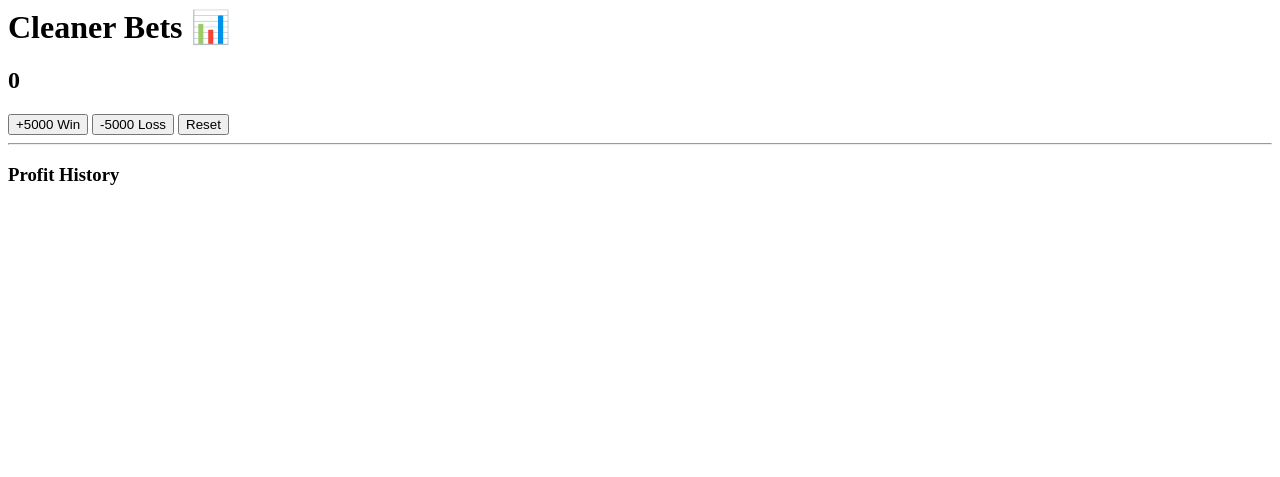
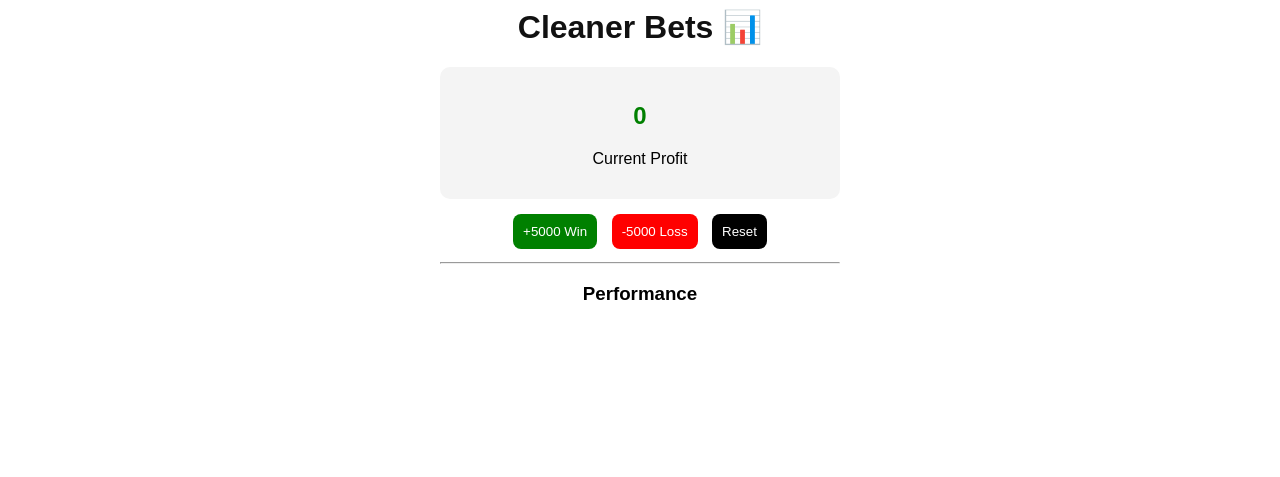
Before and after one commit to ojokfredremo-ai/cleaner-bets, a plain HTML site: page index.html in a window 1280 px wide. Drawn offline with Linux system fonts and the light colour scheme.

Commit message:
Enhance layout and style of index.html
Added styling and structure to buttons and profit display.

```diff
--- a/index.html
+++ b/index.html
@@ -1,14 +1,23 @@
-<h1>Cleaner Bets 📊</h1>
+<div style="max-width:400px;margin:auto;font-family:Arial;text-align:center">
 
-<h2 id="profit">0 UGX</h2>
+  <h1 style="color:#111">Cleaner Bets 📊</h1>
 
-<button onclick="win()">+5000 Win</button>
-<button onclick="loss()">-5000 Loss</button>
-<button onclick="reset()">Reset</button>
+  <div style="background:#f4f4f4;padding:15px;border-radius:10px;margin-bottom:10px">
+    <h2 id="profit" style="color:green">0 UGX</h2>
+    <p>Current Profit</p>
+  </div>
 
-<hr>
+  <button onclick="win()" style="padding:10px;margin:5px;background:green;color:white;border:none;border-radius:8px">+5000 Win</button>
 
-<h3>Profit History</h3>
-<canvas id="chart" width="300" height="150"></canvas>
+  <button onclick="loss()" style="padding:10px;margin:5px;background:red;color:white;border:none;border-radius:8px">-5000 Loss</button>
+
+  <button onclick="reset()" style="padding:10px;margin:5px;background:black;color:white;border:none;border-radius:8px">Reset</button>
+
+  <hr>
+
+  <h3>Performance</h3>
+  <canvas id="chart" width="300" height="150"></canvas>
+
+</div>
 
 <script src="app.js"></script>
```
